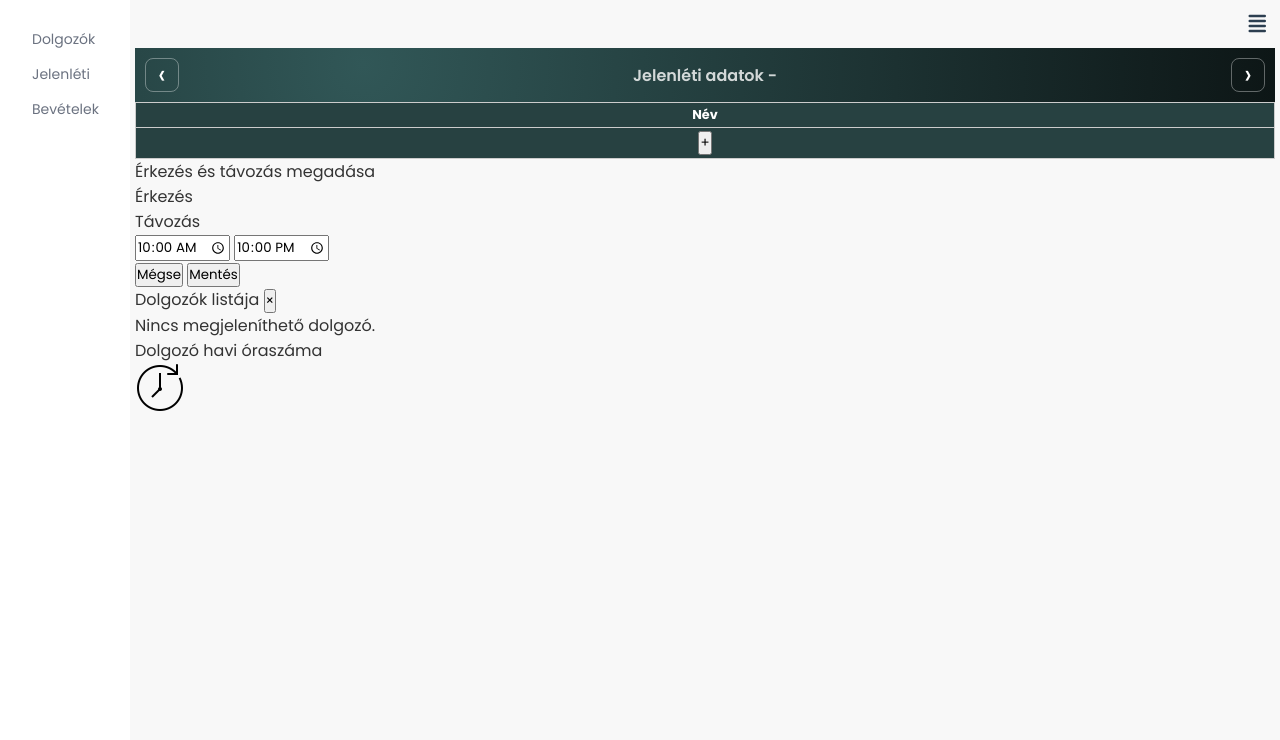
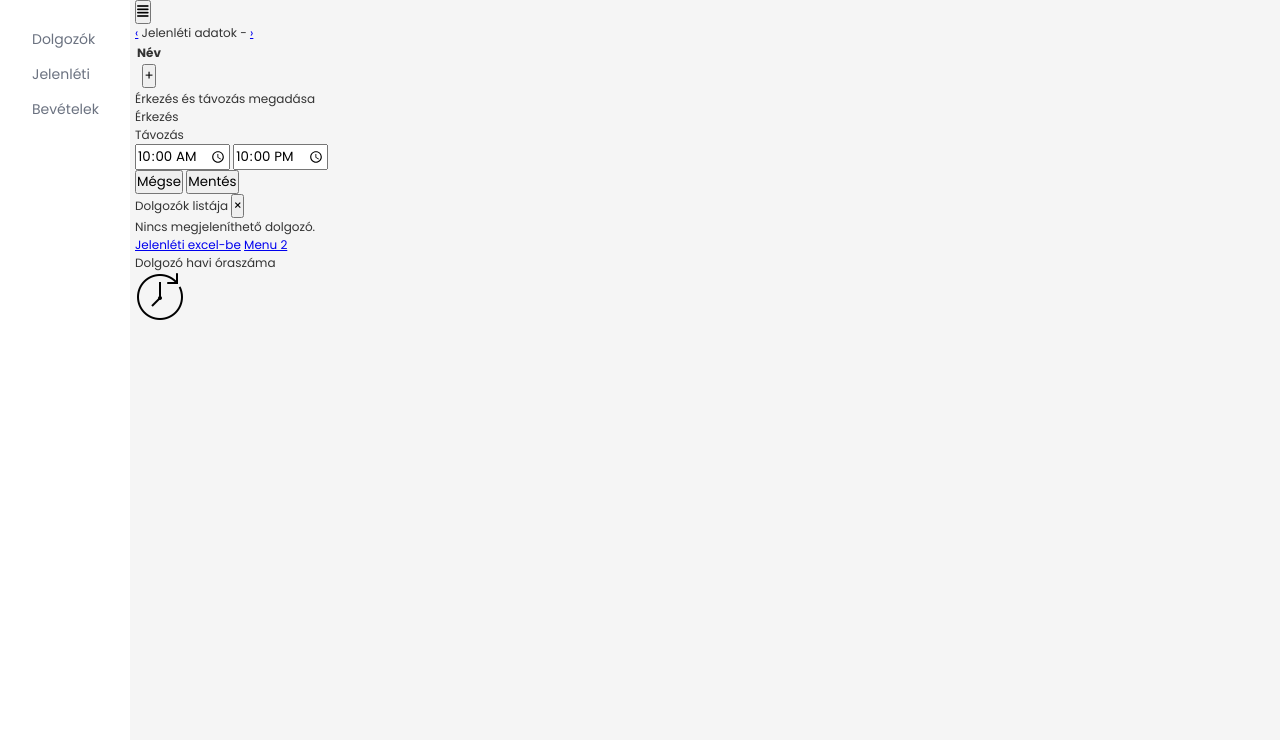
Before and after one commit to futurex/Bonita-new-python-app, a Django app: template bonitadashboard/bonitadashboardapp/templates/bonitadashboardapp/jelenleti1.html in a window 1280 px wide. Shown: the part 60-800 px from the top of the page. Run offline with Django 5.2, Linux system fonts and the light colour scheme; the template is opened without the code that fills it, so the values that code supplies are empty.

Commit message:
Update login template and attendance styles

```diff
--- a/bonitadashboard/bonitadashboardapp/static/jelenleti.css
+++ b/bonitadashboard/bonitadashboardapp/static/jelenleti.css
@@ -1,228 +1,8 @@
 @import url('https://fonts.googleapis.com/css2?family=Poppins:ital,wght@0,100;0,200;0,300;0,400;0,500;0,600;0,700;0,800;0,900;1,100;1,200;1,300;1,400;1,500;1,600;1,700;1,800;1,900&display=swap');
-
 
 body {
     font-family: 'Poppins', sans-serif;
-}
-
-
-
-.menu-kontener {
-    display: flex;
-    align-items: center;
-    padding: 5px;
-    justify-content: flex-end;
-}
-
-.menu-gomb {
-    border: 0;
-    background: transparent;
-    padding: 4px;
-    color: #2c3e50;
-    font-size: 20px;
-    cursor: pointer;
-
-}
-
-.menu-modal {
-    position: fixed;
-    z-index: 1100;
-    min-width: 190px;
-    background-color: #ffffff;
-    border: 1px solid #e5e7eb;
-    border-radius: 10px;
-    box-shadow: 0 12px 26px rgba(0, 0, 0, 0.15);
-    padding: 8px;
-    display: none;
-}
-
-.menu-modal.is-open {
-    display: block;
-}
-
-.menu-modal-item {
-    display: block;
-    text-decoration: none;
-    color: #ffffff;
-    padding: 8px 10px;
-    border-radius: 8px;
-    font-size: 14px;
-}
-
-.menu-modal-item:hover {
-    color: #bf1010;
-}
-
-.fejlec {
-    background: radial-gradient(circle at 20% 30%, #315757 0%, #0d1616 100%);
-    color: rgba(255, 255, 255, 0.8);
-    padding: 10px;
-    text-align: center;
-    font-family: 'Poppins', sans-serif;
-    display: flex;
-    align-items: center;
-    justify-content: space-between;
-    gap: 12px;
-}
-
-.jelenleti-table-wrap {
-    width: 100%;
-    max-width: 100%;
-    overflow-x: auto;
-    box-sizing: border-box;
-}
-
-.fejlec-cim {
-    flex: 1;
-    text-align: center;
-    font-weight: 600;
-}
-
-.honap-nav {
-    color: #ffffff;
-    text-decoration: none;
-    width: 34px;
-    height: 34px;
-    display: inline-flex;
-    align-items: center;
-    justify-content: center;
-    border: 1px solid rgba(255, 255, 255, 0.35);
-    border-radius: 8px;
-    font-size: 28px;
-    line-height: 1;
-}
-
-.honap-nav:hover {
-    background-color: rgba(255, 255, 255, 0.2);
-}
-
-#jelenletiTable {
-    border-collapse: collapse;
-    width: 100%;
-    max-width: 100%;
-    table-layout: fixed;
-    font-family: sans-serif;
-    font-size: 0.8rem;
-}
-
-
-
-thead th {
-    background: #274141;
-    color: rgba(255, 255, 255);
-    /* Napok és dátumok szövegének színe */
-}
-
-#jelenletiTable th,
-#jelenletiTable td {
-    border: 1px solid #ccc;
-    padding: 3px;
-    text-align: center;
-}
-
-#jelenletiTable th:first-child,
-#jelenletiTable td:first-child {
-    width: auto;
-    white-space: nowrap;
-}
-
-th {
-    background-color: #ffffff;
-}
-
-.nev-col {
-    width: 160px;
-    /* Fix szélesség a név oszlopnak */
-}
-
-
-.nev-oszlop {
-    text-align: left;
-    font-weight: bold;
-    background-color: #ecf6ee;
-    /* Név oszlpc háttérszíne */
-    left: 0;
-}
-
-tbody td {
-    background-color: #ffffff;
-    border-top: 1px solid #ffffff;
-    /* Csak vízszintes elválasztó */
-    border-bottom: 1px solid #5e5e5e;
-}
-
-/* 2. A hover effekt */
-#jelenletiTable:not(.idopont-modal-open) tbody tr:hover {
-    outline: 1px solid #000;
-    /* A sor köré vonunk egy keretet */
-    outline-offset: -2px;
-}
-
-#jelenletiTable:not(.idopont-modal-open) tbody tr:hover td {
-    background-color: #ff933b5c;
-    /* Kiemeljük a cellákat is, színe */
-
-    /* Elrejtjük az alap szürkét, */
-    border-bottom-color: transparent;
-    /* hogy ne zavarjon be az outline-ba */
-}
-
-
-/* 2. Fejléc kiemelése (ezt az osztályt fogja a JS rátenni) */
-th.highlight-column {
-    background-color: #ff933b !important;
-    color: rgb(0, 0, 0);
-}
-
-
-#jelenletiTable {
-    -webkit-user-select: none;
-    /* Safari */
-    -ms-user-select: none;
-    /* Internet Explorer/Edge */
-    user-select: none;
-    /* Általános (Chrome, Firefox, stb.) */
-}
-
-/* =================================  Modal ============================================ */
-
-.custom-modal {
-    display: none;
-    position: fixed;
-    z-index: 9999;
-    left: 0;
-    top: 0;
-    width: 100%;
-    height: 100%;
-    background-color: rgba(0, 0, 0, 0.4);
-    backdrop-filter: blur(4px);
-    /* Modern üveghatás */
-    animation: fadeIn 0.3s ease;
-}
-
-/* A fehér kártya */
-.modal-card {
-    background-color: #ffffff;
-    margin: 10% auto;
-    width: 90%;
-    max-width: 400px;
-    border-radius: 12px;
-    box-shadow: 0 10px 25px rgba(0, 0, 0, 0.2);
-    overflow: hidden;
-    animation: slideUp 0.3s ease;
-}
-
-/* Fejléc */
-.modal-header {
-    padding: 20px 24px;
-    border-bottom: 1px solid #f0f0f0;
-    display: flex;
-    justify-content: space-between;
-    align-items: center;
-}
-
-.modal-header h3 {
+    background-color: #f5f5f5;
     margin: 0;
-    padding: 20px;
     font-size: 12px;
 }
```
